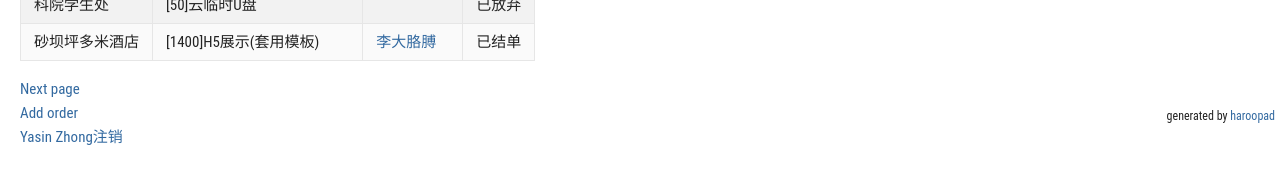
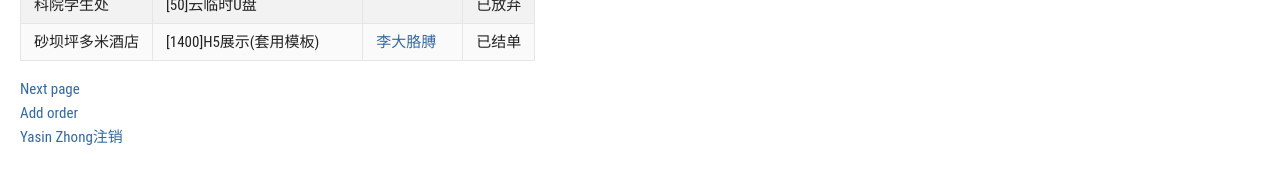
Before and after one commit to YasinZhong/yasinzhong.github.io, a Jekyll site: the page Hidden/OrderSystem.html, which Jekyll copies as it is, in a window 1280 px wide. Shown: the part 773-960 px from the top of the page. Built offline with Jekyll 4.4.1, drawn with Linux system fonts in a browser that asks for light colours; some of the changed lines change nothing that is shown.

Commit message:
hgdifgifgiuagf

```diff
--- a/Hidden/OrderSystem.html
+++ b/Hidden/OrderSystem.html
@@ -2,7 +2,7 @@
 <html>
 <head>
   <meta http-equiv="Content-Type" content="text/html; charset=UTF-8" />
-  <title>未命名.html</title>
+  <title>科员七剑客任务系统</title>
   <meta name="generator" content="Haroopad 0.13.1" />
   <meta name="viewport" content="width=device-width, initial-scale=1.0">
 
@@ -87,7 +87,5 @@
 </tr>
 </tbody>
 </table><p><a href="">Next page</a><br><a href="">Add order</a><br><a href="">Yasin Zhong注销</a></p>
-
-<footer style="position:fixed; font-size:.8em; text-align:right; bottom:0px; margin-left:-25px; height:20px; width:100%;">generated by <a href="http://pad.haroopress.com" target="_blank">haroopad</a></footer>
 </body>
 </html>
```
